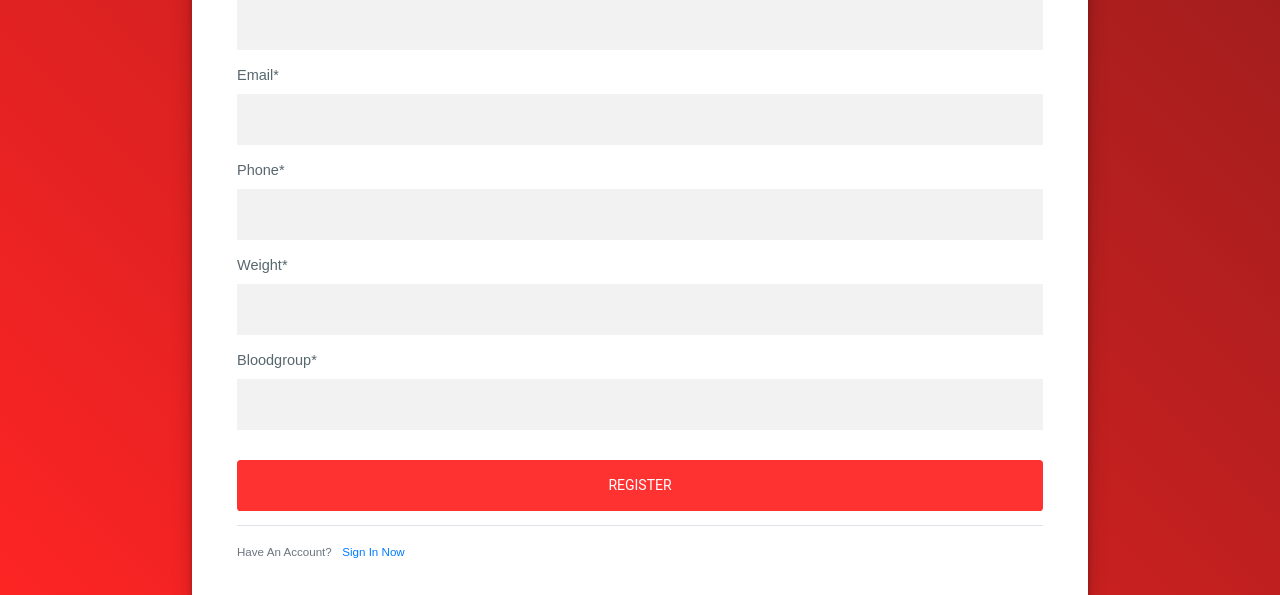
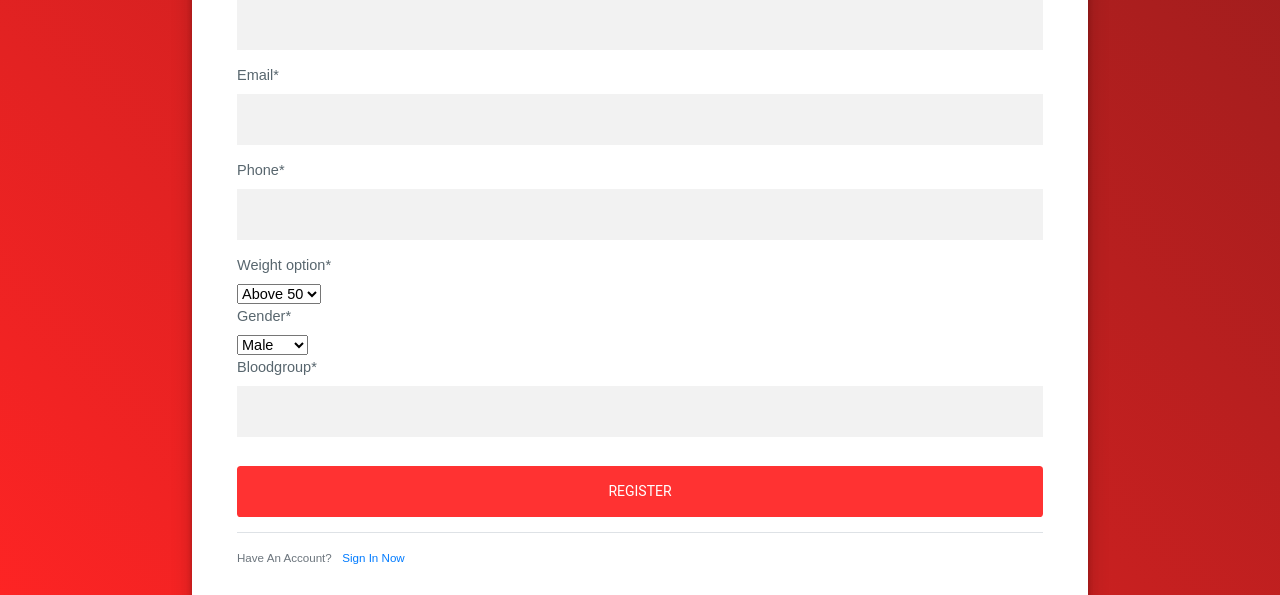
Before and after one commit to silent-lad/djangoLearn, a Django app: page /register/ in a window 1280 px wide. Shown: the part 748-1343 px from the top of the page. Run offline with Django 3.2, Linux system fonts and the light colour scheme; some libraries are stand-ins or nearby versions; some web fonts are replaced.

Commit message:
Weight field added

```diff
--- a/bloodbankapp/forms.py
+++ b/bloodbankapp/forms.py
@@ -2,20 +2,29 @@ from django import forms
 from django.contrib.auth.models import User
 from django.contrib.auth.forms import UserCreationForm
 from .models import Profile, Hospital, Appointment
+from django.core.exceptions import ValidationError
 
 
 class UserRegisterForm(UserCreationForm):
     email = forms.EmailField()
     phone = forms.IntegerField()
-    # gender = forms.RadioSelect(choices=('male', 'female'))
+    gender = forms.ChoiceField(
+        choices=[(1, 'Male'), (0, 'Female')])
     age = forms.IntegerField()
-    weight = forms.IntegerField()
+    weight_option = forms.ChoiceField(
+        choices=[(1, 'Above 50'), (0, 'Below 50')])
     bloodGroup = forms.CharField(max_length=3)
+
+    def clean_weight_option(self):
+        weight_option = self.cleaned_data['weight_option'].lower()
+        if weight_option != 1:
+            raise ValidationError("Can't donate blood with weight under 50")
+        return weight_option
 
     class Meta:
         model = User
         fields = ['username', 'password1', 'password2', 'age',
-                  'email', 'phone', 'age', 'weight', 'bloodGroup']
+                  'email', 'phone', 'age', 'weight_option', 'gender', 'bloodGroup']
 
 
 class UserUpdateForm(forms.ModelForm):
@@ -29,10 +38,10 @@ class UserUpdateForm(forms.ModelForm):
 class ProfileUpdateForm(forms.ModelForm):
     class Meta:
         model = Profile
-        fields = ['phone', 'gender', 'age', 'weight', 'bloodGroup']
+        fields = ['phone', 'gender', 'age', 'weight_option', 'bloodGroup']
 
 
 class ProfileCreateForm(forms.ModelForm):
     class Meta:
         model = Profile
-        fields = ['phone', 'gender', 'age', 'weight', 'bloodGroup']
+        fields = ['phone', 'gender', 'age', 'weight_option', 'bloodGroup']
--- a/bloodbankapp/models.py
+++ b/bloodbankapp/models.py
@@ -19,7 +19,6 @@ class Profile(models.Model):
     WEIGHT_CHOICES = [(WEIGHT_BELOW_50, 'Above 50'),
                       (WEIGHT_ABOVE_50, 'Below 50')]
     weight_option = models.IntegerField(choices=WEIGHT_CHOICES, default=1)
-    weight = models.IntegerField(null=True, blank=True)
     bloodGroup = models.CharField(max_length=3, null=True, blank=True)
 
     def get_absolute_url(self):
--- a/bloodbankapp/static/bloodbankapp/style.css
+++ b/bloodbankapp/static/bloodbankapp/style.css
@@ -933,6 +933,13 @@ table thead th {
   border-radius: 5px !important;
   padding: 10px 40px;
 }
+
+.controls > p > strong {
+  color: red !important;
+  border: 1px solid red !important;
+  border-radius: 5px !important;
+  padding: 10px 40px;
+}
 .form.dashboard {
   max-width: 100vw !important;
   width: 100% !important;
--- a/bloodbankapp/views.py
+++ b/bloodbankapp/views.py
@@ -29,7 +29,8 @@ def register(request):
             user.profile.email = form.cleaned_data.get('email')
             user.profile.phone = form.cleaned_data.get('phone')
             user.profile.bloodGroup = form.cleaned_data.get('bloodGroup')
-            user.profile.weight = form.cleaned_data.get('weight')
+            user.profile.weight_option = form.cleaned_data.get('weight')
+            user.profile.gender = form.cleaned_data.get('gender')
             user.save()
             raw_password = form.cleaned_data.get('password1')
             user = authenticate(username=user.username, password=raw_password)
@@ -106,14 +107,23 @@ def informationView(request):
 
 class ProfileUpdateView(LoginRequiredMixin, UserPassesTestMixin, UpdateView):
     model = Profile
-    fields = ['phone', 'gender', 'weight', 'bloodGroup', 'age']
+    gender = forms.ChoiceField(
+        choices=[(1, 'Male'), (0, 'Female')])
+    # age = forms.IntegerField()
+    weight_option = forms.ChoiceField(
+        choices=[(1, 'Above 50'), (0, 'Below 50')])
+
+    fields = ['phone', 'gender', 'weight',
+              'bloodGroup', 'weight_option', 'age']
 
     def form_valid(self, form):
         # form.instance.user = self.request.user
         return super().form_valid(form)
 
     def test_func(self):
+        # if self.request.user.email == 'blooddonation.app0@gmail.com':
         return True
+        # return False
 
 
 class HospitalListView(ListView):
```
Also changed, not shown: bloodbankapp/migrations/0011_remove_profile_weight.py (added).
